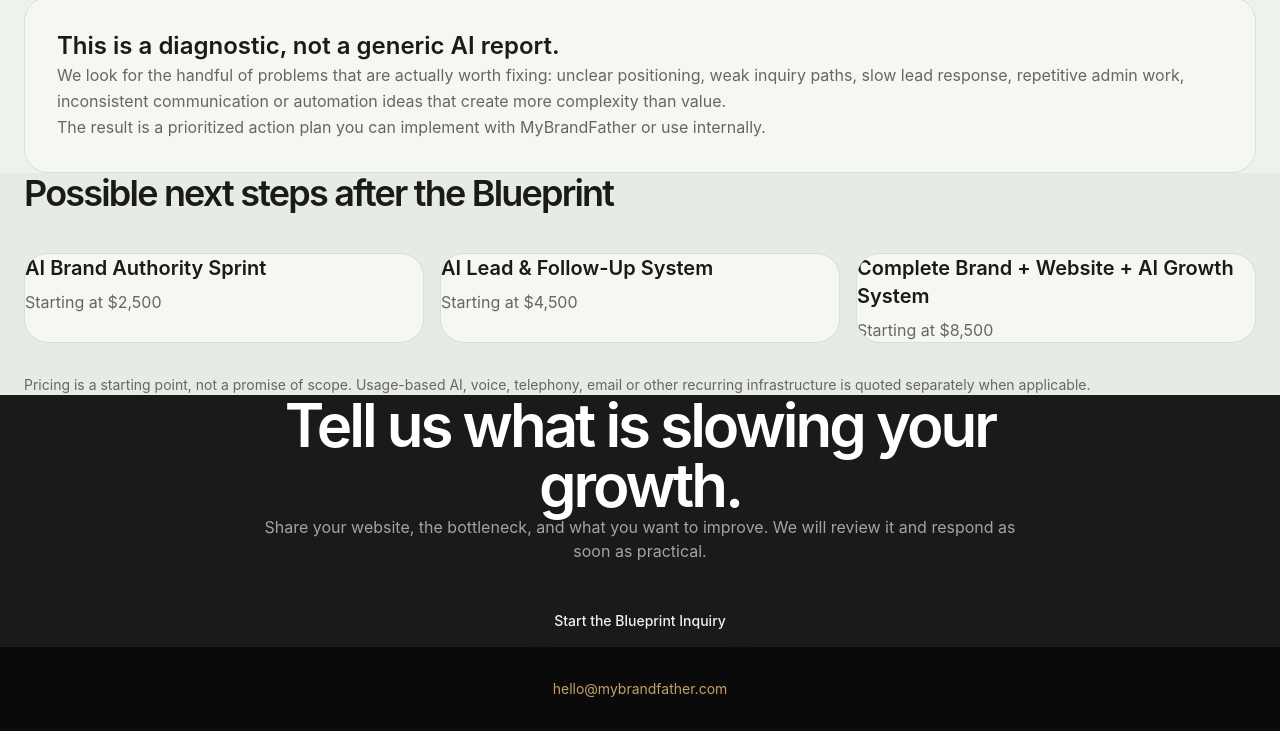
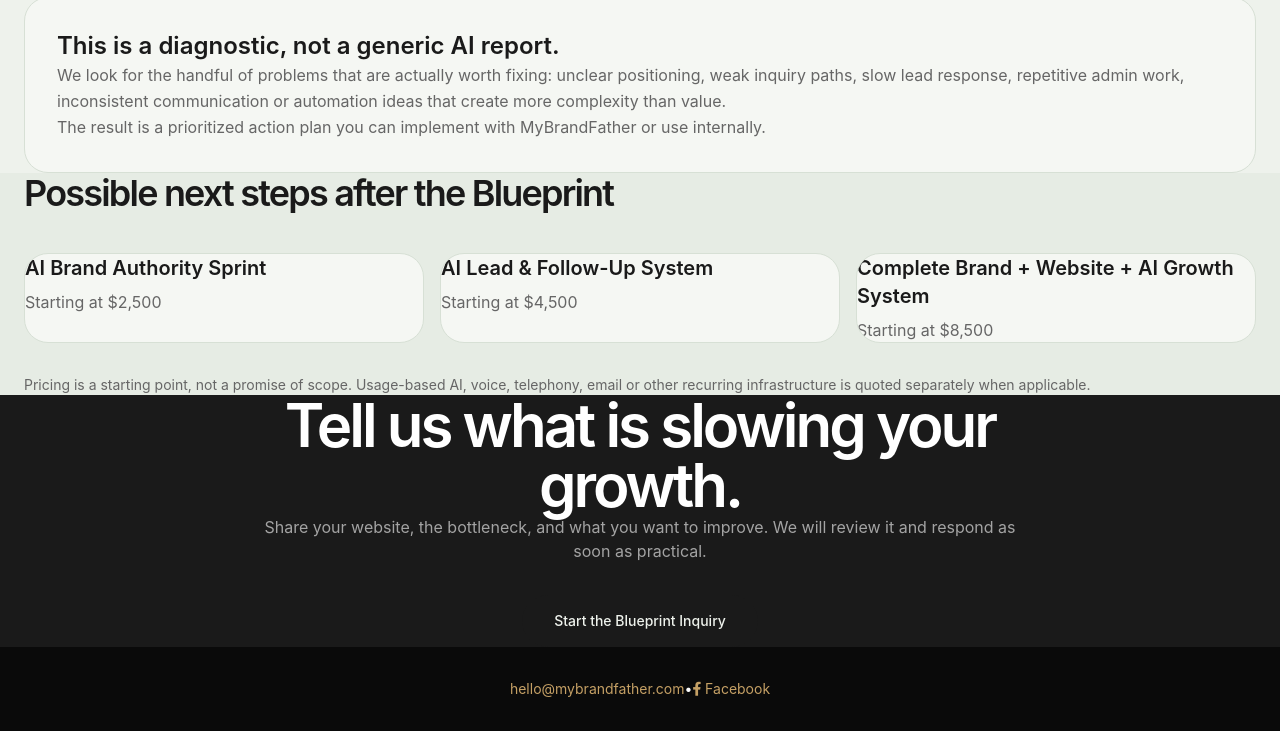
Before and after one commit to mybrandfather/MBFAgency, a plain HTML site: page blueprint/index.html in a window 1280 px wide. Shown: the part 819-1550 px from the top of the page. Drawn offline with Linux system fonts and the light colour scheme.

Commit message:
Add Facebook social link to Blueprint page

```diff
--- a/blueprint/index.html
+++ b/blueprint/index.html
@@ -2,4 +2,4 @@
 <section class="min-h-[80vh] py-40 px-6 bg-[#1A1A1A] text-white"><div class="max-w-5xl mx-auto"><a href="../index.html"><img src="../logo.png" alt="MyBrandFather" class="h-16 w-auto mb-16"></a><span class="text-sm font-medium text-[#C5A065] uppercase tracking-wider">AI Brand & Automation Blueprint</span><h1 class="mt-5 text-5xl md:text-7xl font-semibold tracking-tighter leading-[0.98]">Know where AI can save time—and where your brand or website is costing opportunities.</h1><p class="mt-7 text-lg md:text-xl text-white/60 max-w-3xl leading-relaxed">A practical assessment for small businesses that want a clearer brand, a stronger conversion path and realistic automation opportunities without committing to a large implementation first.</p><div class="mt-8 text-4xl font-semibold" data-price="blueprint">$495–$750</div><a href="../contact/index.html?service=Blueprint" data-track="blueprint_cta" class="mt-9 inline-flex btn-primary px-8 py-4 rounded-full text-sm font-medium">Request Your Blueprint</a></div></section>
 <section class="py-28 px-6"><div class="max-w-7xl mx-auto grid grid-cols-1 lg:grid-cols-2 gap-14"><div><h2 class="text-4xl md:text-5xl font-semibold tracking-tighter">What you receive</h2><ul class="mt-8 space-y-5 text-lg text-[#666]"><li>Brand and website assessment</li><li>Workflow and lead-response assessment</li><li>Three prioritized automation opportunities</li><li>Messaging recommendations</li><li>Prioritized 90-day roadmap</li><li>Blueprint fee credited toward a qualifying implementation project</li></ul></div><div class="bento-card p-8"><h3 class="text-2xl font-semibold">This is a diagnostic, not a generic AI report.</h3><p class="mt-5 text-[#666] leading-relaxed">We look for the handful of problems that are actually worth fixing: unclear positioning, weak inquiry paths, slow lead response, repetitive admin work, inconsistent communication or automation ideas that create more complexity than value.</p><p class="mt-5 text-[#666] leading-relaxed">The result is a prioritized action plan you can implement with MyBrandFather or use internally.</p></div></div></section>
 <section class="py-28 px-6 bg-[#F5F5F2]"><div class="max-w-5xl mx-auto"><h2 class="text-4xl md:text-5xl font-semibold tracking-tighter">Possible next steps after the Blueprint</h2><div class="mt-10 grid grid-cols-1 md:grid-cols-3 gap-4"><div class="bento-card p-7"><h3 class="font-semibold text-xl">AI Brand Authority Sprint</h3><p class="mt-2 text-[#666]" data-price="brandSprint">Starting at $2,500</p></div><div class="bento-card p-7"><h3 class="font-semibold text-xl">AI Lead & Follow-Up System</h3><p class="mt-2 text-[#666]" data-price="leadSystem">Starting at $4,500</p></div><div class="bento-card p-7"><h3 class="font-semibold text-xl">Complete Brand + Website + AI Growth System</h3><p class="mt-2 text-[#666]" data-price="completeSystem">Starting at $8,500</p></div></div><p class="mt-8 text-sm text-[#666]">Pricing is a starting point, not a promise of scope. Usage-based AI, voice, telephony, email or other recurring infrastructure is quoted separately when applicable.</p></div></section>
-<section class="py-28 px-6 bg-[#1A1A1A] text-white"><div class="max-w-3xl mx-auto text-center"><h2 class="text-4xl md:text-6xl font-semibold tracking-tighter">Tell us what is slowing your growth.</h2><p class="mt-5 text-white/60">Share your website, the bottleneck, and what you want to improve. We will review it and respond as soon as practical.</p><a href="../contact/index.html?service=Blueprint" data-track="primary_cta" class="mt-8 inline-flex btn-primary px-8 py-4 rounded-full text-sm font-medium">Start the Blueprint Inquiry</a></div></section></main><footer class="bg-[#0A0A0A] text-white p-8 text-center text-sm"><a href="mailto:hello@mybrandfather.com" data-track="email_click" class="text-[#C5A065]">hello@mybrandfather.com</a></footer><script src="../assets/js/pricing.js"></script><script src="../assets/js/main.js"></script></body></html>
+<section class="py-28 px-6 bg-[#1A1A1A] text-white"><div class="max-w-3xl mx-auto text-center"><h2 class="text-4xl md:text-6xl font-semibold tracking-tighter">Tell us what is slowing your growth.</h2><p class="mt-5 text-white/60">Share your website, the bottleneck, and what you want to improve. We will review it and respond as soon as practical.</p><a href="../contact/index.html?service=Blueprint" data-track="primary_cta" class="mt-8 inline-flex btn-primary px-8 py-4 rounded-full text-sm font-medium">Start the Blueprint Inquiry</a></div></section></main><footer class="bg-[#0A0A0A] text-white p-8 text-center text-sm"><a href="mailto:hello@mybrandfather.com" data-track="email_click" class="text-[#C5A065]">hello@mybrandfather.com</a><span class="mx-3 text-white/30">•</span><a href="https://www.facebook.com/MyBrandFatherLLC/" target="_blank" rel="noopener noreferrer" data-track="facebook_click" class="text-[#C5A065]" aria-label="Follow MyBrandFather on Facebook"><i class="fa-brands fa-facebook-f" aria-hidden="true"></i> Facebook</a></footer><script src="../assets/js/pricing.js"></script><script src="../assets/js/main.js"></script></body></html>
```
